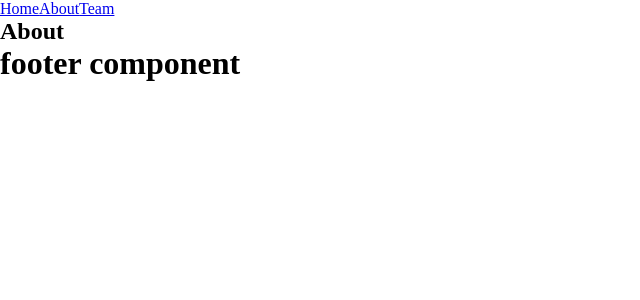
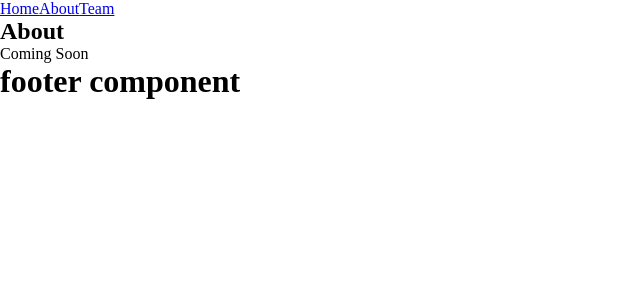
Before and after one commit to mimo-bootcamp/cohort22-moviesdb-react, a React (Create React App) app: page /about in a window 1280 px wide. Shown: the top 300 px of the page, without its empty margins (0-640 px from the left). Built offline with nearby package versions, Linux system fonts and the light colour scheme.

Commit message:
Update About.jsx

```diff
--- a/src/pages/About.jsx
+++ b/src/pages/About.jsx
@@ -4,6 +4,7 @@ const About = () => {
     return (
         <section className="about-section">
             <h2>About</h2>
+            <p>Coming Soon</p>
         </section>
 
      );
```
